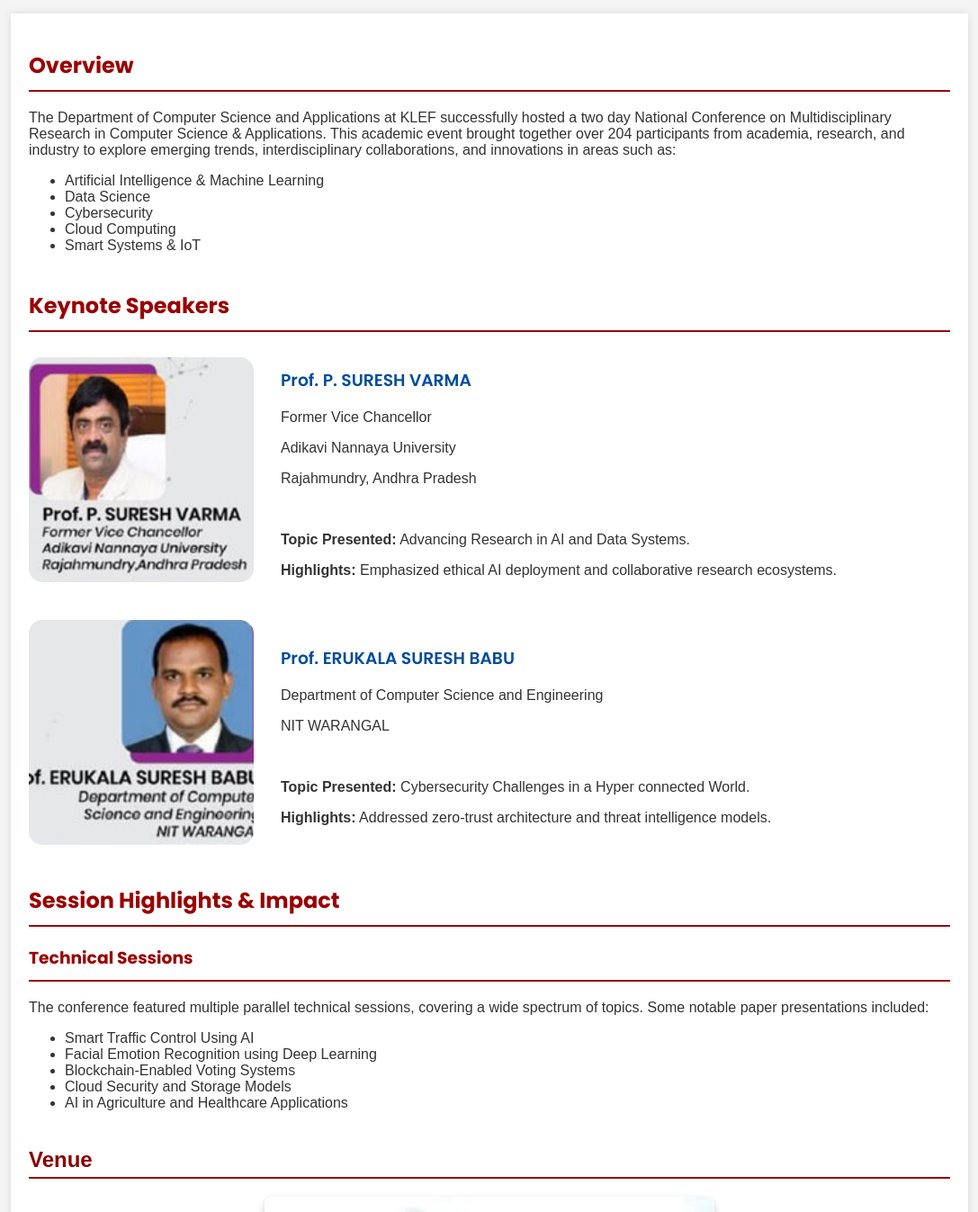
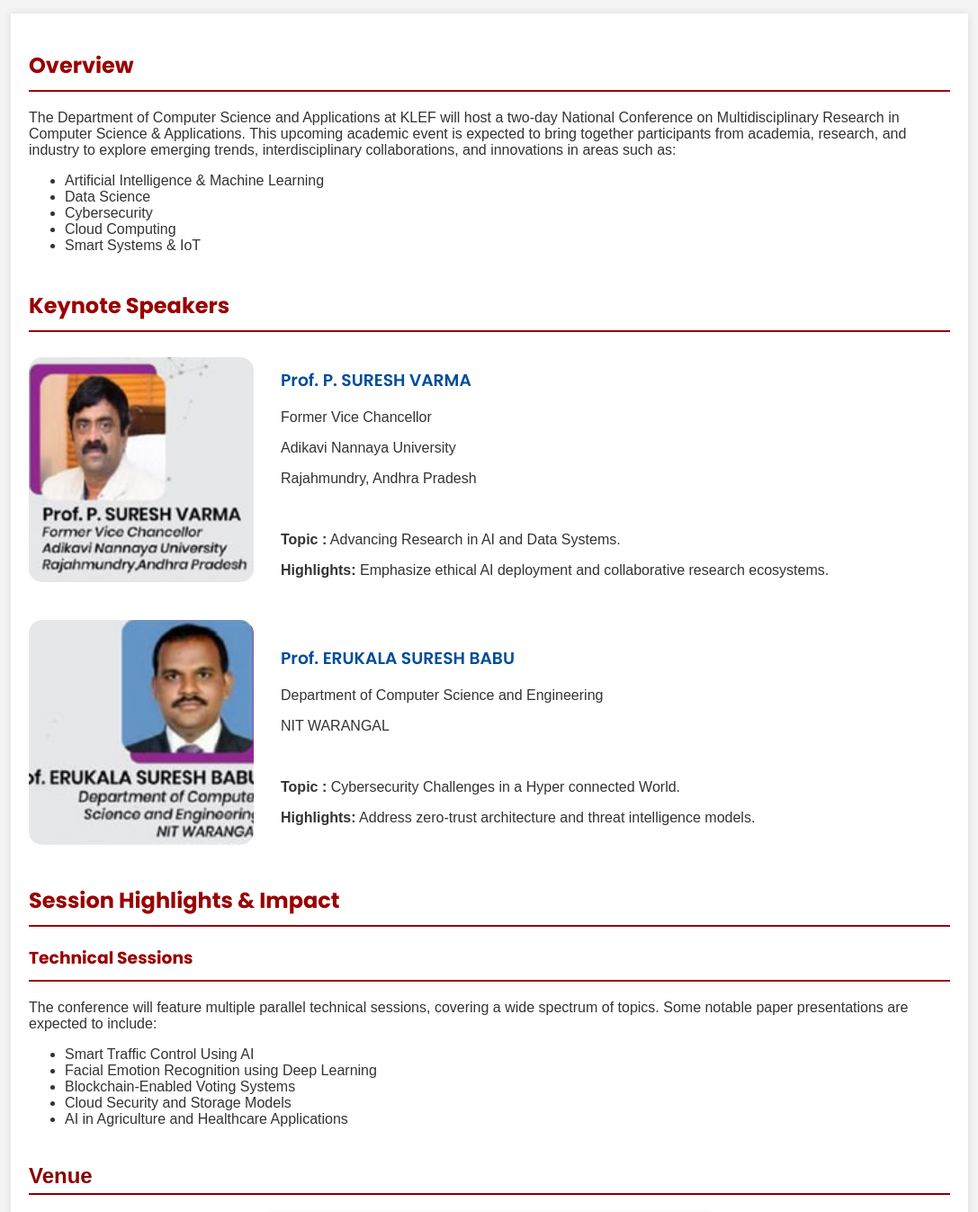
Before and after one commit to nayab188/csa_conference, a plain HTML site: page index.html in a window 1280 px wide. Shown: the part 220-1567 px from the top of the page at 90% size, without its empty margins (96-1183 px from the left). Drawn offline with Linux system fonts and the light colour scheme.

Commit message:
Corrected Content and some mistakes

```diff
--- a/index.html
+++ b/index.html
@@ -28,11 +28,9 @@
         <section class="section">
             <h2 class="section-title">Overview</h2>
             <div class="ov">
-                                    The Department of Computer Science and Applications at KLEF successfully hosted a two
-                    day National Conference on Multidisciplinary Research in Computer Science & Applications.
-                    This academic event brought together over 204 participants from academia, research, and
-                    industry to explore emerging trends, interdisciplinary collaborations, and innovations in
-                    areas such as:
+                                    The Department of Computer Science and Applications at KLEF will host a two-day National Conference on Multidisciplinary Research in Computer Science & Applications.
+
+This upcoming academic event is expected to bring together participants from academia, research, and industry to explore emerging trends, interdisciplinary collaborations, and innovations in areas such as:
             <ul>
                 <li>Artificial Intelligence & Machine Learning</li>
                 <li>Data Science </li>
@@ -56,8 +54,8 @@
                     <p>Adikavi Nannaya University</p>
                     <p>Rajahmundry, Andhra Pradesh</p>
                     <br>
-                    <p><strong>Topic Presented:</strong> Advancing Research in AI and Data Systems.</p>
-                    <p><strong>Highlights:</strong> Emphasized ethical AI deployment and collaborative research ecosystems.</p>
+                    <p><strong>Topic :</strong> Advancing Research in AI and Data Systems.</p>
+                    <p><strong>Highlights:</strong> Emphasize ethical AI deployment and collaborative research ecosystems.</p>
                 </div>
             </div>
 
@@ -70,8 +68,8 @@
                     <p>Department of Computer Science and Engineering</p>
                     <p>NIT WARANGAL</p>
                     <br>
-                    <p><strong>Topic Presented:</strong> Cybersecurity Challenges in a Hyper connected World.</p>
-                    <p><strong>Highlights:</strong> Addressed zero-trust architecture and threat intelligence models.</p>
+                    <p><strong>Topic :</strong> Cybersecurity Challenges in a Hyper connected World.</p>
+                    <p><strong>Highlights:</strong> Address zero-trust architecture and threat intelligence models.</p>
                 </div>
             </div>
         </section>
@@ -81,8 +79,7 @@
             <h2 class="section-title">Session Highlights & Impact </h2>
             <h3 class="section-title">Technical Sessions</h3>
             <div>
-                <p>The conference featured multiple parallel technical sessions, covering a wide spectrum of
-topics. Some notable paper presentations included:</p>
+                <p>The conference will feature multiple parallel technical sessions, covering a wide spectrum of topics. Some notable paper presentations are expected to include:</p>
                 <ul>
                     <li>Smart Traffic Control Using AI</li>
                     <li>Facial Emotion Recognition using Deep Learning</li>
```
